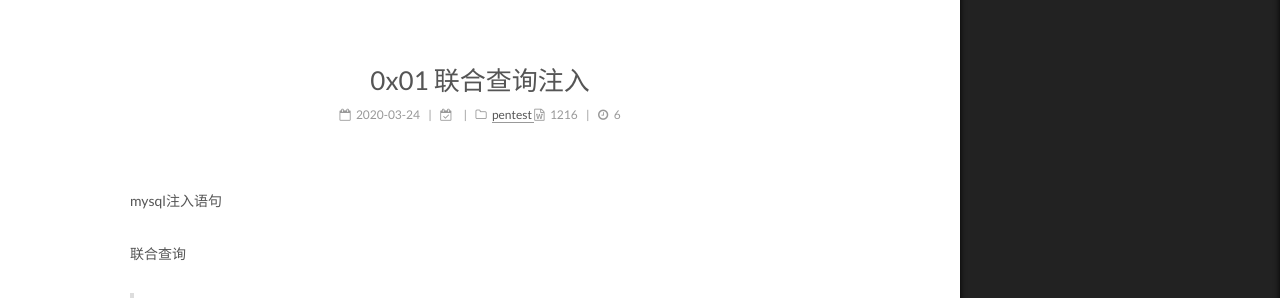
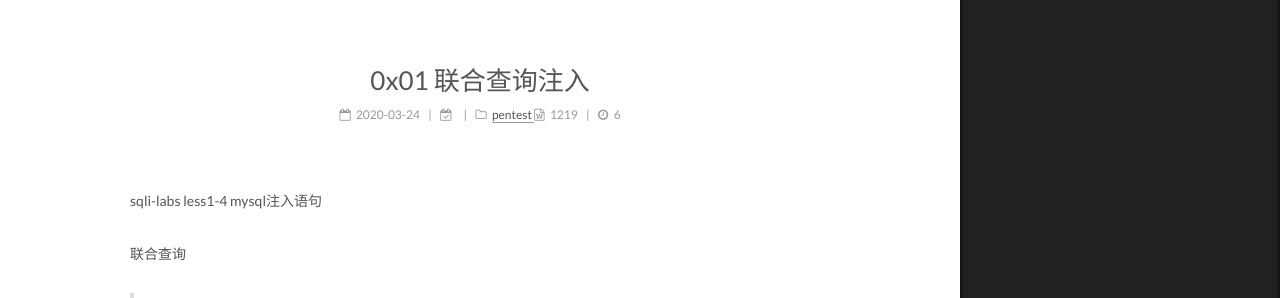
Before and after one commit to L3B1anc/L3B1anc.github.io, a Jekyll site: the page built from _posts/2020-03-24-sqli-labs less1-4.md, in a window 1280 px wide. Shown: the part 255-553 px from the top of the page. Built offline with Jekyll 4.4.1, drawn with Linux system fonts in a browser that asks for light colours.

Commit message:
Update 2020-03-24-sqli-labs less1-4.md

```diff
--- a/_posts/2020-03-24-sqli-labs less1-4.md
+++ b/_posts/2020-03-24-sqli-labs less1-4.md
@@ -5,6 +5,7 @@ date:   2020-03-24 16：43
 categories: [pentest]
 tags: sqli-labs
 ---
+sqli-labs less1-4
 <!-- more -->
 mysql注入语句
 
```
